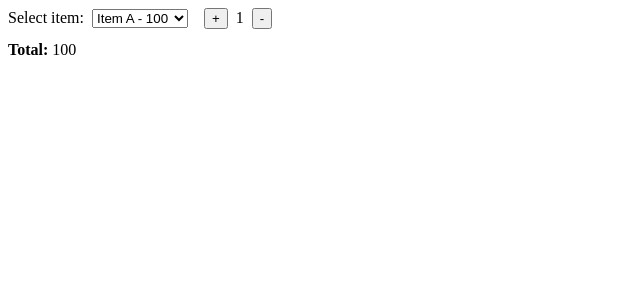
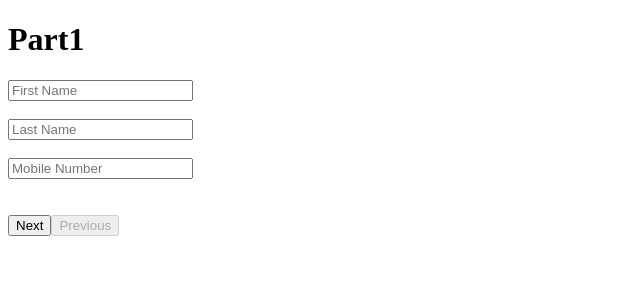
Before and after one commit to HimaniSolanki1812/React_Projects, a React (Vite) app in the folder first_project/: page / in a window 1280 px wide. Shown: the top 300 px of the page, without its empty margins (0-640 px from the left). Built offline with nearby package versions, Linux system fonts and the light colour scheme.

Commit message:
contactbook

```diff
--- a/first_project/src/App.jsx
+++ b/first_project/src/App.jsx
@@ -5,6 +5,7 @@ import StringState from "./CEB3012/string_state";
 import RenderCond from "./CEB3012/rander_cond";
 import ContactBook from "./CEB061/contactbook";
 import PracticeExercise1 from "./CEB081/practiceexercise1";
+import MultiPart from "./CEB1301/multipart";
 function App() {
 
   return (
@@ -17,7 +18,8 @@ function App() {
    {/* <StringState/> */}
    {/* <RenderCond/> */}
    {/* <ContactBook/> */}
-   <PracticeExercise1/>
+   {/* <PracticeExercise1/> */}
+   <MultiPart/>
     </>
   )
 }
--- /dev/null
+++ b/first_project/src/CEB1301/multipart.jsx
@@ -0,0 +1,154 @@
+import React, { Component } from "react";
+
+class MultiPart extends Component {
+  constructor(props) {
+    super(props);
+    this.state = {
+      t1: "",
+      t2: "",
+      t3: "",
+      t4: "",
+      t5: "",
+      t6: "",
+      t7: "",
+      t8: "",
+      t9: "",
+      index: 0,
+    };
+  }
+
+  onclicknext = () => {
+    this.setState((prevState) => ({
+      index: prevState.index + 1,
+    }));
+  };
+
+  onclickprevious = () => {
+    this.setState((prevState) => ({
+      index: prevState.index - 1,
+    }));
+  };
+
+  render() {
+    const { t1, t2, t3, t4, t5, t6, t7, t8, t9, index } = this.state;
+
+    return (
+      <div>
+        <div style={{ display: index === 0 ? "" : "none" }}>
+          <h1>Part1</h1>
+          <input
+            type="text"
+            placeholder="First Name"
+            value={t1}
+            onChange={(e) => this.setState({ t1: e.target.value })}
+          /><br /> <br />
+
+          <input
+            type="text"
+            placeholder="Last Name"
+            value={t2}
+            onChange={(e) => this.setState({ t2: e.target.value })}
+          /><br /> <br />
+
+          <input
+            type="text"
+            placeholder="Mobile Number"
+            value={t3}
+            onChange={(e) => this.setState({ t3: e.target.value })}
+          /><br /> <br />
+        </div>
+
+        <div style={{ display: index === 1 ? "" : "none" }}>
+          <h1>Part2</h1>
+
+          Gender:
+          <label>
+            <input
+              type="radio"
+              value="Male"
+              checked={t4 === "Male"}
+              onChange={(e) => this.setState({ t4: e.target.value })}
+            /> Male
+          </label>
+
+          <label>
+            <input
+              type="radio"
+              value="Female"
+              checked={t4 === "Female"}
+              onChange={(e) => this.setState({ t4: e.target.value })}
+            /> Female
+          </label>
+
+          <label>
+            <input
+              type="radio"
+              value="Other"
+              checked={t4 === "Other"}
+              onChange={(e) => this.setState({ t4: e.target.value })}
+            /> Other <br />
+          </label>
+          <br />
+
+          <input
+            type="text"
+            placeholder="City"
+            value={t5}
+            onChange={(e) => this.setState({ t5: e.target.value })}
+          /><br /> <br />
+
+            <input type="checkbox" value="CSE" onChange={(e) => this.setState({ state6: e.target.checked ? "CE" : "" })}  />CE
+                    <input type="checkbox" value="IT"  onChange={(e) => this.setState({ state6: e.target.checked ? "IT" : "" })}  />IT
+                    <br/><br/>
+        </div>
+
+        <div style={{ display: index === 2 ? "" : "none" }}>
+          <h1>Part3</h1>
+
+          <input
+            type="color"
+            value={t7}
+            onChange={(e) => this.setState({ t7: e.target.value })}
+          /><br /> <br />
+
+          <input
+            type="date"
+            value={t8}
+            onChange={(e) => this.setState({ t8: e.target.value })}
+          /><br /> <br />
+
+          <textarea
+            placeholder="About You"
+            value={t9}
+            onChange={(e) => this.setState({ t9: e.target.value })}
+          />
+        </div> <br />
+
+        <div>
+          <button disabled={index === 2} onClick={this.onclicknext}>Next</button>
+          <button disabled={index === 0} onClick={this.onclickprevious}>Previous</button>
+        </div>
+
+        <div>
+          <div>{t1}</div>
+          <div>{t2}</div>
+          <div>{t3}</div>
+        </div>
+
+        <div>
+          <div>{t4}</div>
+          <div>{t5}</div>
+          <div>{t6}</div>
+        </div>
+
+        <div>
+          <div>{t7}</div>
+          <div>{t8}</div>
+          <div>{t9}</div>
+        </div>
+      </div>
+    );
+  }
+}
+
+export default MultiPart;
```
Also changed, not shown: first_project/src/CEB061/contactbook.jsx (line endings or trailing spaces).
